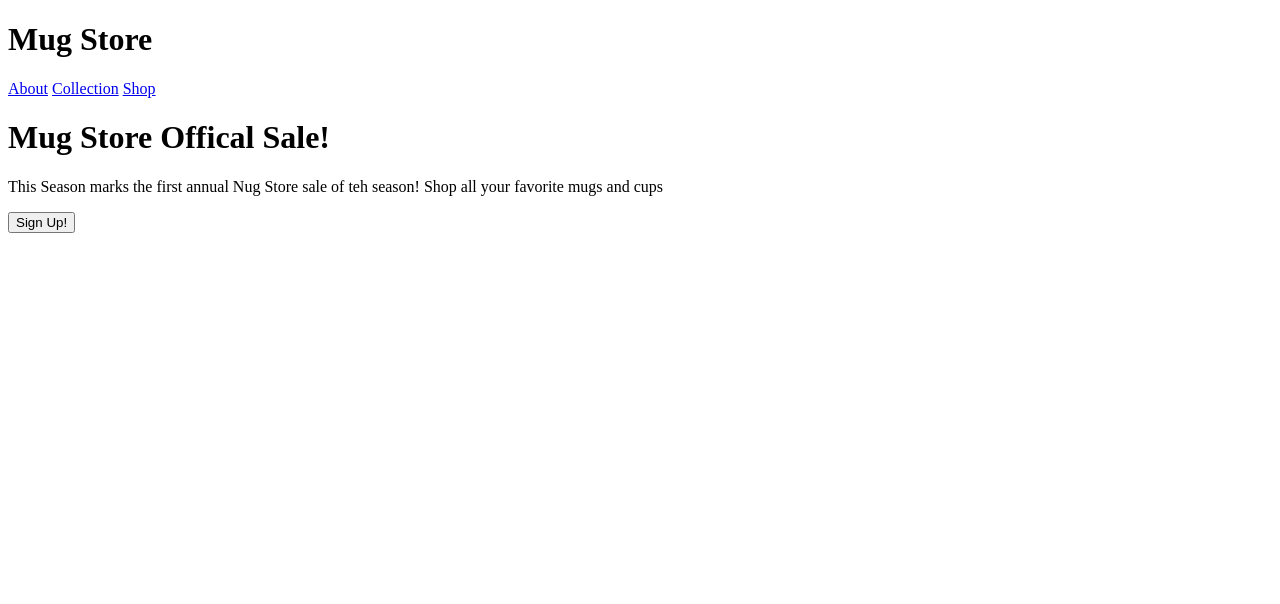
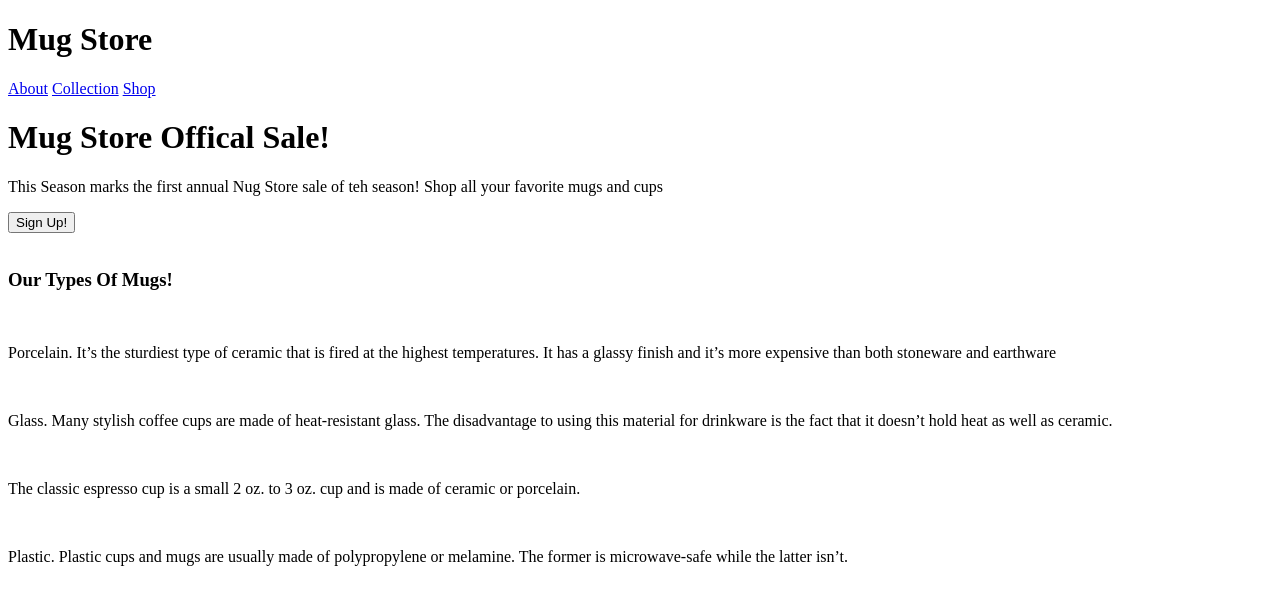
Before and after one commit to tdaniel12299/businessproject, a plain HTML site: page index.html in a window 1280 px wide. Drawn offline with Linux system fonts and the light colour scheme.

Commit message:
box 2 created

```diff
--- a/index.html
+++ b/index.html
@@ -15,7 +15,7 @@
             <a href="#"> Shop</a>
         </nav>
     </div>
-    <div class=" box1">
+    <div class="box1">
        <div>
         <h1> Mug Store Offical Sale!</h1>
         <p> This Season marks the first annual Nug Store sale of teh season! Shop all your favorite mugs and cups</p>
@@ -25,5 +25,28 @@
         <img class="" a href="https://m.media-amazon.com/images/I/51JTZ5qwHvL._AC_SX569_.jpg">
        </div>
     </div>
+    <div class="box2">
+        <div>
+            <h3> Our Types Of Mugs!</h3>
+        </div>
+        <div class="mugtypes">
+            <div>
+                <img a href="https://wokelark.com/wp-content/uploads/2022/08/porcelain-cups.jpg">
+                <p> Porcelain. It’s the sturdiest type of ceramic that is fired at the highest temperatures. It has a glassy finish and it’s more expensive than both stoneware and earthware </p>
+            </div>
+            <div>
+                <img a href="https://wokelark.com/wp-content/uploads/2022/08/double-wall-insulated-glass-coffee-cup.jpg">
+                <p> Glass. Many stylish coffee cups are made of heat-resistant glass. The disadvantage to using this material for drinkware is the fact that it doesn’t hold heat as well as ceramic.</p>
+            </div>
+            <div>
+                <img a href="https://wokelark.com/wp-content/uploads/2022/08/espresso-demitasse-cups-with-saucers-made-of-porcelain.jpg">
+                <p> The classic espresso cup is a small 2 oz. to 3 oz. cup and is made of ceramic or porcelain.</p>
+            </div>
+            <div>
+                <img a href="https://wokelark.com/wp-content/uploads/2022/08/plastic-reusable-polypropylene-coffee-mugs.jpg">
+                <p> Plastic. Plastic cups and mugs are usually made of polypropylene or melamine. The former is microwave-safe while the latter isn’t.</p>
+            </div>
+        </div>
+    </div>
 </body>
 </html>
```
